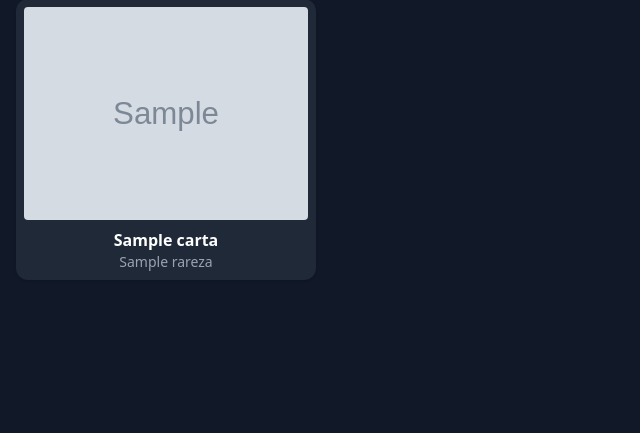
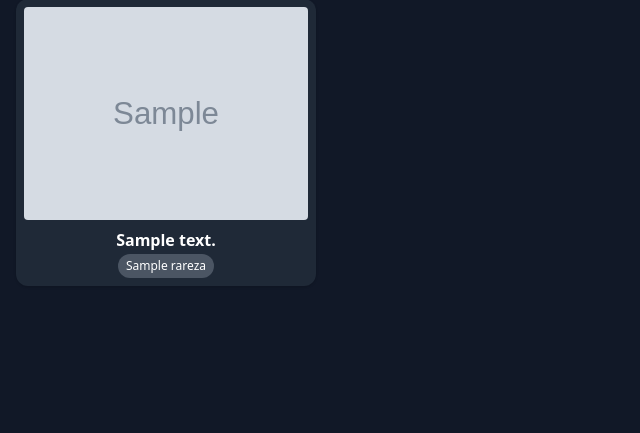
Before and after one commit to kenmikel/pokedex-cartas, a Flask app: template templates/pokedex.html in a window 1280 px wide. Shown: the part 187-620 px from the top of the page, without its empty margins (0-640 px from the left). Run offline with Flask 3, Linux system fonts and the light colour scheme; the template is opened without the code that fills it: most values are stand-ins (such as "Sample title", 1, 10 or a date in 2020); grey boxes marked "Sample" are stand-in pictures; some libraries are stand-ins or nearby versions.

Commit message:
Fix: pokedex.html con leyendas seguras y mejoras visuales

```diff
--- a/templates/pokedex.html
+++ b/templates/pokedex.html
@@ -35,14 +35,21 @@
   <!-- GALERIA DE CARTAS -->
   <div class="grid grid-cols-2 md:grid-cols-4 gap-4 p-4">
     {% for carta in cartas %}
+    {% if carta.url_imagen %}
     <div class="relative bg-gray-800 rounded-xl p-2 shadow hover:scale-105 transition-transform cursor-pointer"
-         onclick='mostrarLeyenda("{{ carta.nombre | e }}", "{{ carta.leyenda | default("", true) | e }}")'>
-      <img src="{{ carta.url_imagen }}" alt="{{ carta.nombre | e }}" class="w-full h-auto rounded mb-2">
+         onclick="mostrarLeyenda('{{ carta.descripcion | e }}', '{{ carta.leyenda | default('', true) | e }}')">
+      <img src="{{ carta.url_imagen }}" alt="{{ carta.descripcion | e }}" class="w-full h-auto rounded mb-2">
       <div class="text-center">
-        <h2 class="text-base font-semibold">{{ carta.nombre }}</h2>
-        <p class="text-sm text-gray-400">{{ carta.rareza|capitalize }}</p>
+        <h2 class="text-base font-semibold">{{ carta.descripcion }}</h2>
+        <p class="text-xs px-2 py-1 rounded-full inline-block
+                   {% if carta.rareza == 'épica' %}bg-purple-600
+                   {% elif carta.rareza == 'rara' %}bg-blue-600
+                   {% else %}bg-gray-600{% endif %}">
+          {{ carta.rareza | capitalize }}
+        </p>
       </div>
     </div>
+    {% endif %}
     {% endfor %}
   </div>
 
@@ -68,7 +75,7 @@
     }
 
     function autocompletar() {
-      // en el futuro podrías usar JS para filtrar en vivo
+      // Futuro: filtro en vivo con JS
     }
 
     function cambiarTemporada(id) {
```
